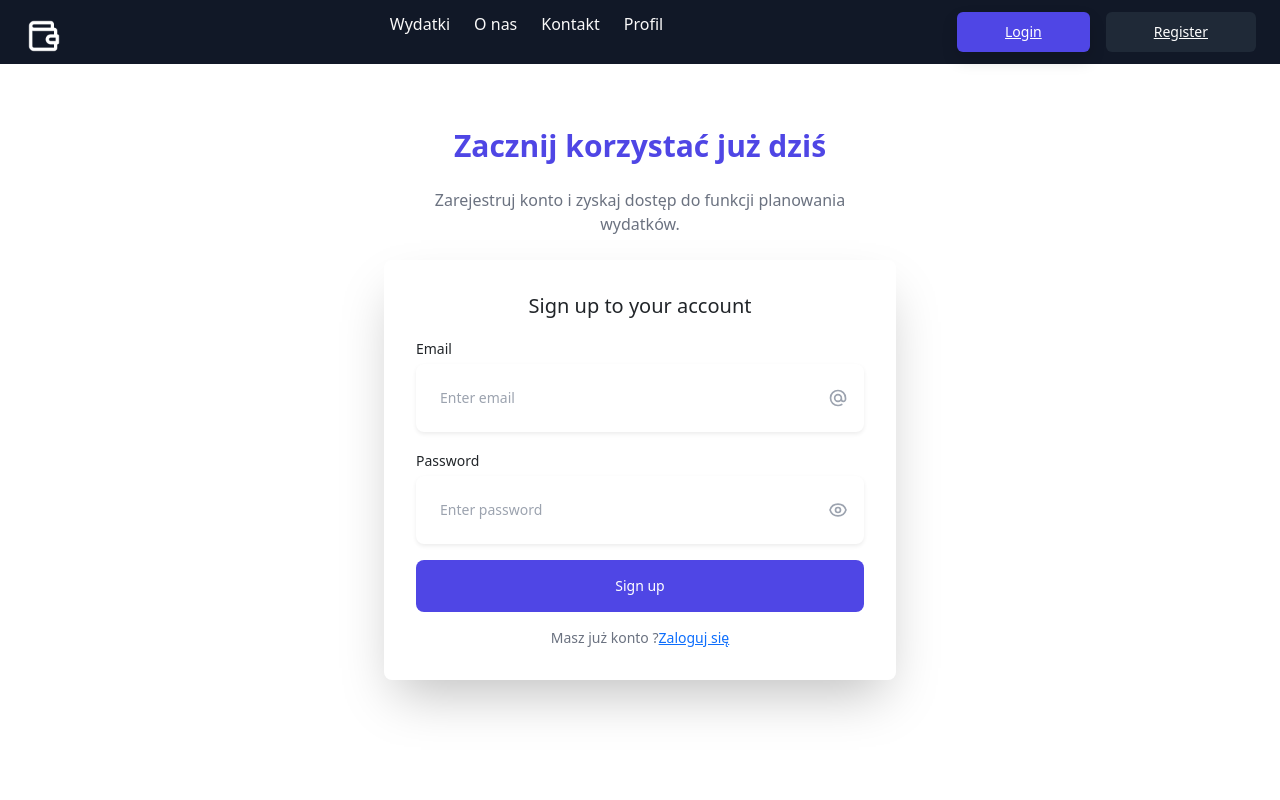
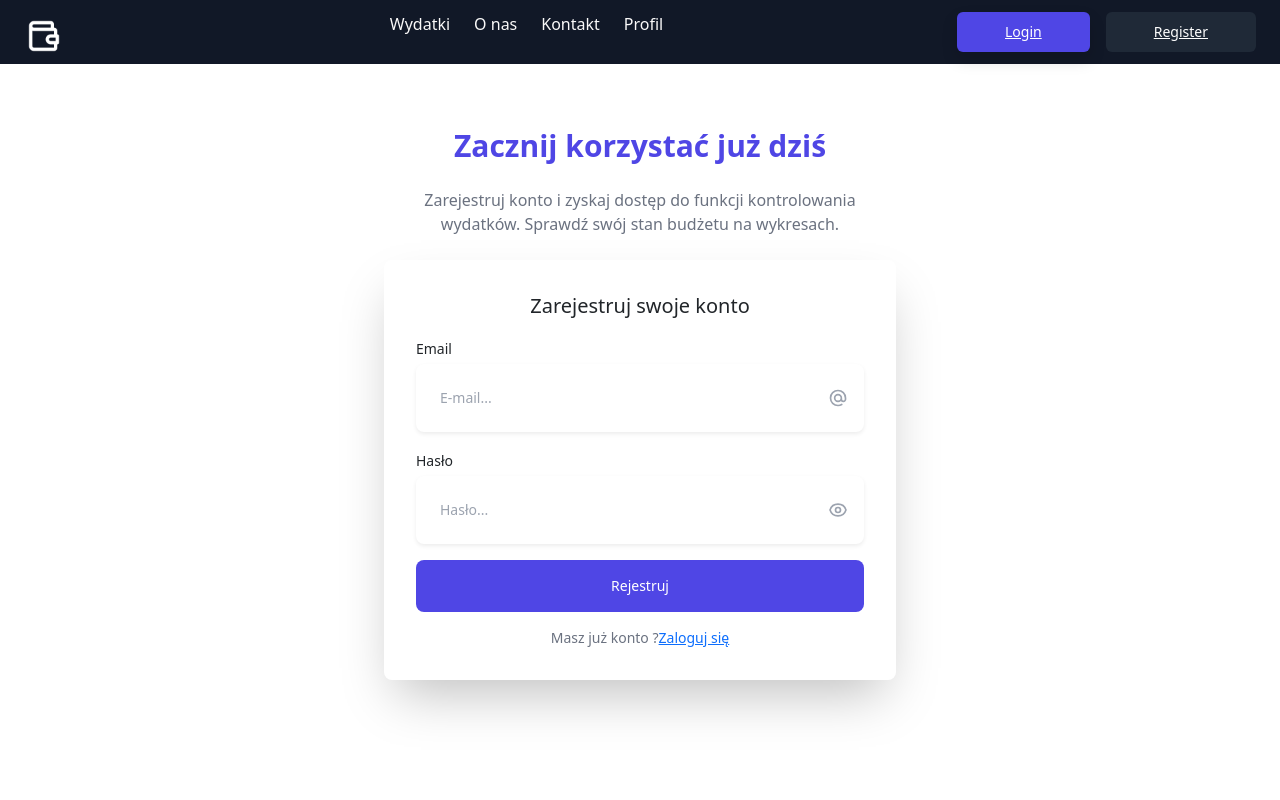
Before and after one commit to cukier91/home_budget, a React (Create React App) app: page /register in a window 1280 px wide. Shown: the top 800 px of the page. Built offline with nearby package versions, Linux system fonts and the light colour scheme; no server answers; a web font is replaced by a local one.

Commit message:
zmiany logowanie

```diff
--- a/src/components/LoginPage/LoginPage.tsx
+++ b/src/components/LoginPage/LoginPage.tsx
@@ -60,7 +60,7 @@ export default function LoginPage() {
 								type="email"
 								value={loginEmail}
 								className="w-full p-4 pr-12 text-sm border-gray-200 rounded-lg shadow-sm"
-								placeholder="Enter email"
+								placeholder="Podaj e-mail..."
 								onChange={(event) => {
 									setLoginEmail(event.target.value);
 								}}
@@ -87,14 +87,14 @@ export default function LoginPage() {
 
 					<div>
 						<label htmlFor="password" className="sr-only">
-							Password
+							Hasło
 						</label>
 						<div className="relative">
 							<input
 								type={passwordState ? 'text' : 'password'}
 								value={loginPassword}
 								className="w-full p-4 pr-12 text-sm border-gray-200 rounded-lg shadow-sm"
-								placeholder="Enter password"
+								placeholder="Podaj hasło..."
 								onChange={(event) => {
 									setLoginPassword(event.target.value);
 								}}
@@ -142,7 +142,7 @@ export default function LoginPage() {
 							type="submit"
 							className="inline-block px-5 py-3 ml-3 text-sm font-medium text-white bg-blue-500 rounded-lg"
 						>
-							Sign in
+							Zaloguj
 						</button>
 					</div>
 				</form>
--- a/src/components/RegisterPage/RegisterPage.tsx
+++ b/src/components/RegisterPage/RegisterPage.tsx
@@ -37,7 +37,7 @@ export default function RegisterPage() {
 					Zacznij korzystać już dziś
 				</h1>
 				<p className="max-w-md mx-auto mt-4 text-center text-gray-500">
-					Zarejestruj konto i zyskaj dostęp do funkcji planowania wydatków.
+					Zarejestruj konto i zyskaj dostęp do funkcji kontrolowania wydatków. Sprawdź swój stan budżetu na wykresach.
 				</p>
 
 				<form
@@ -45,7 +45,7 @@ export default function RegisterPage() {
 					className="p-8 mt-6 mb-0 space-y-4 rounded-lg shadow-2xl"
 				>
 					<p className="text-xl text-center font-medium">
-						Sign up to your account
+						Zarejestruj swoje konto
 					</p>
 
 					<div>
@@ -59,7 +59,7 @@ export default function RegisterPage() {
 								value={registerEmail}
 								id="email"
 								className="w-full p-4 pr-12 text-sm border-gray-200 rounded-lg shadow-sm"
-								placeholder="Enter email"
+								placeholder="E-mail..."
 								onChange={(event) => {
 									setRegisterEmail(event.target.value);
 								}}
@@ -86,7 +86,7 @@ export default function RegisterPage() {
 
 					<div>
 						<label htmlFor="password" className="text-sm font-medium">
-							Password
+							Hasło
 						</label>
 
 						<div className="relative mt-1">
@@ -95,7 +95,7 @@ export default function RegisterPage() {
 								value={registerPassword}
 								id="password"
 								className="w-full p-4 pr-12 text-sm border-gray-200 rounded-lg shadow-sm"
-								placeholder="Enter password"
+								placeholder="Hasło..."
 								onChange={(event) => {
 									setRegisterPassword(event.target.value);
 								}}
@@ -135,7 +135,7 @@ export default function RegisterPage() {
 						type="submit"
 						className="block w-full px-5 py-3 text-sm font-medium text-white bg-indigo-600 rounded-lg"
 					>
-						Sign up
+						Rejestruj
 					</button>
 
 					<p className="text-sm text-center text-gray-500">
```
